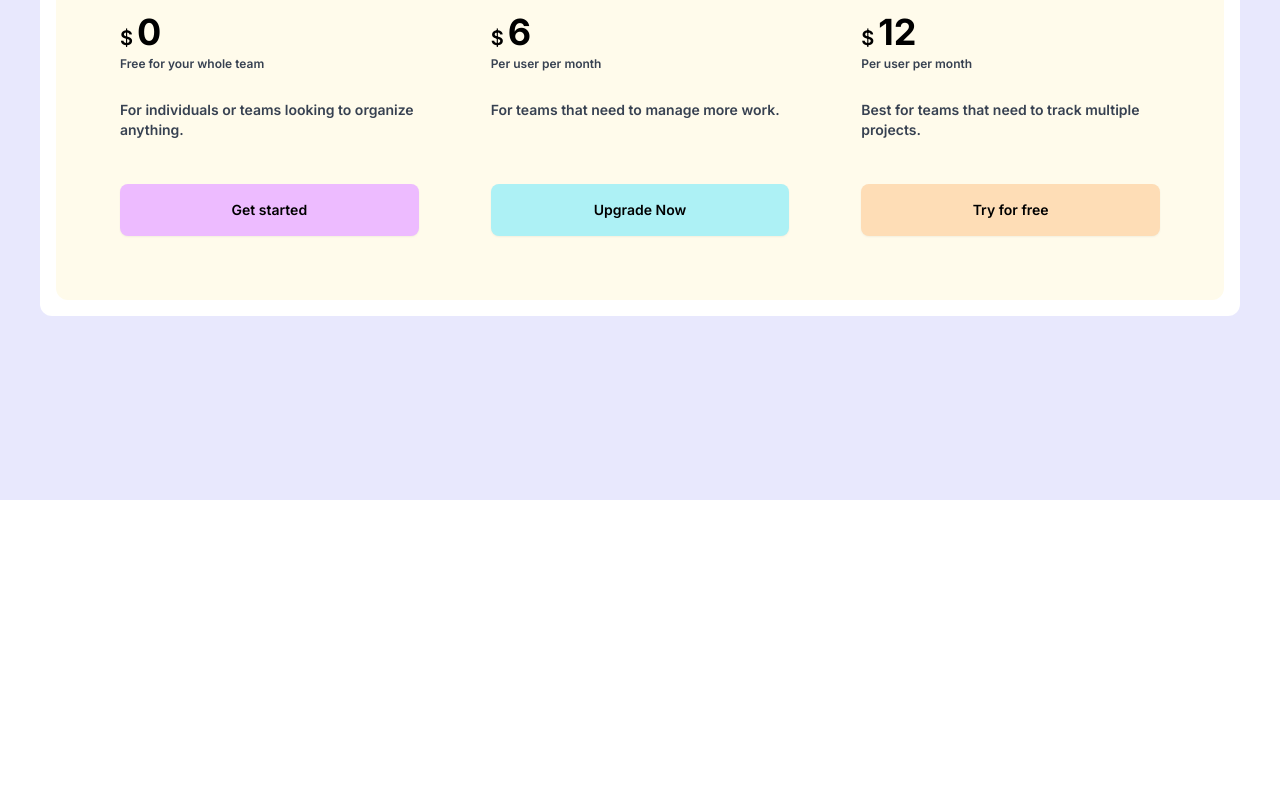
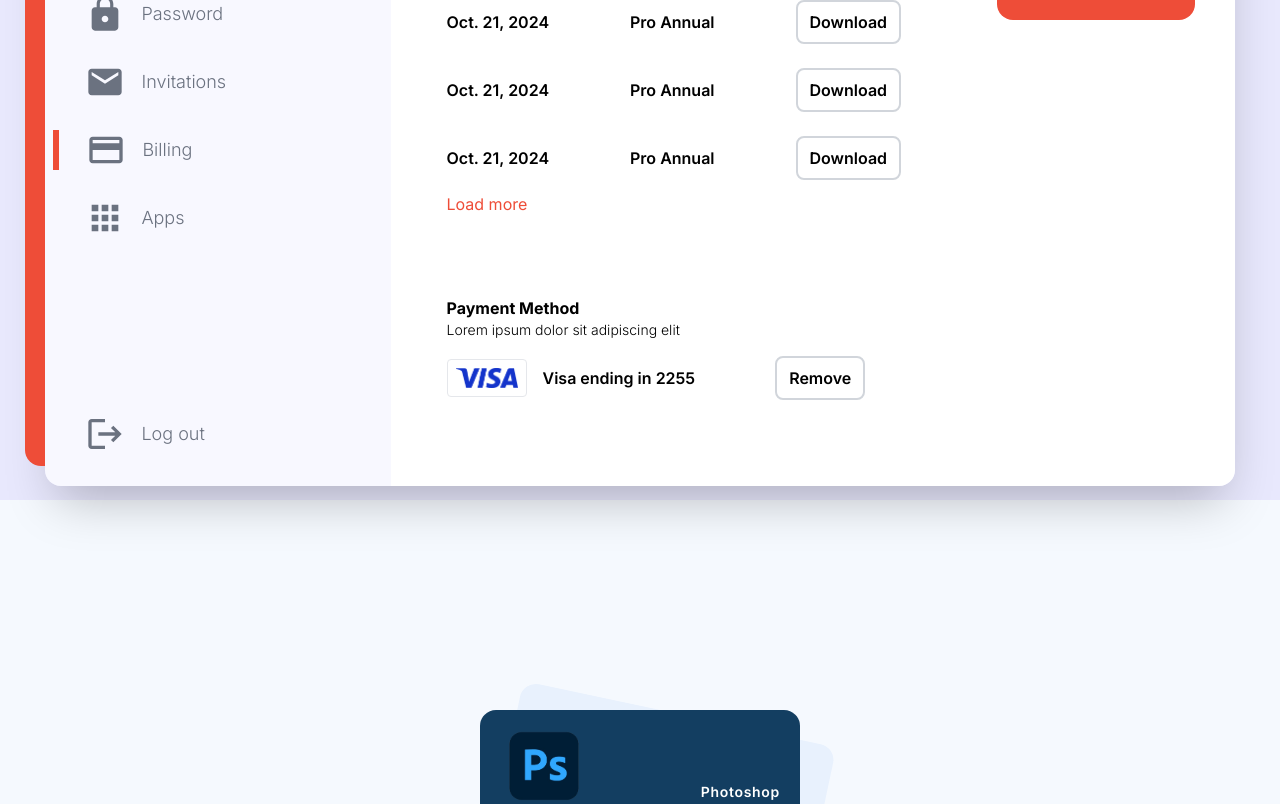
Before and after one commit to missatrox44/ui-components, a Next.js app: page / in a window 1280 px wide. Shown: the part 300-1104 px from the top of the page. Before the commit the page ends 800 px from the top, so only its background shows below. Built offline with nearby package versions, Linux system fonts and the light colour scheme.

Commit message:
adjusted px pricing cards

```diff
--- a/app/page.tsx
+++ b/app/page.tsx
@@ -3,9 +3,9 @@
 export default function Home() {
   return (
     <main>
+      <Billing />
+      <PricingCard />
       <PricingCards />
-      {/* <Billing />
-      <PricingCard /> */}
     </main>
   );
 }
--- a/components/PricingCards/PricingCards.tsx
+++ b/components/PricingCards/PricingCards.tsx
@@ -12,7 +12,7 @@
 export default function PricingCards() {
   return (
     <section id="pricing-cards">
-      <div className="flex min-h-screen items-center justify-center px-10 bg-lilac">
+      <div className="flex min-h-screen items-center justify-center px-10 md:px-20 lg:px-40 bg-lilac">
         <div className="bg-white p-4 rounded-xl">
           <div className="grid grid-cols-1 md:grid-cols-3 p-10 bg-amber-50 rounded-xl gap-x-6 gap-y-6">
             {pricingCardsData.map((card) => (
```
